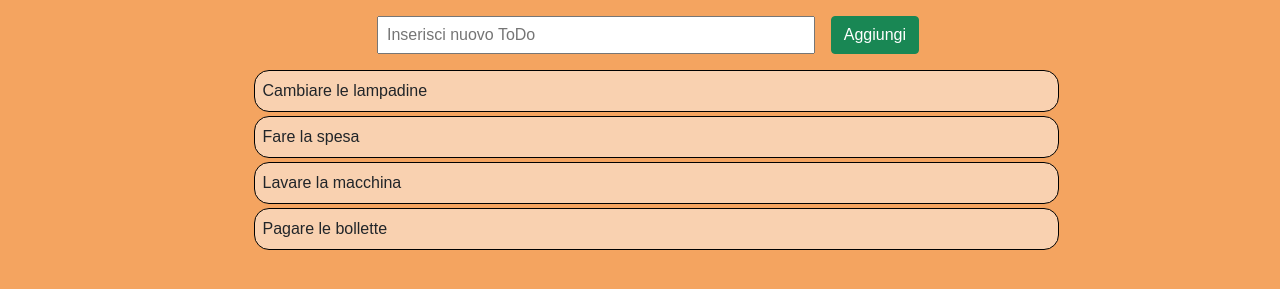
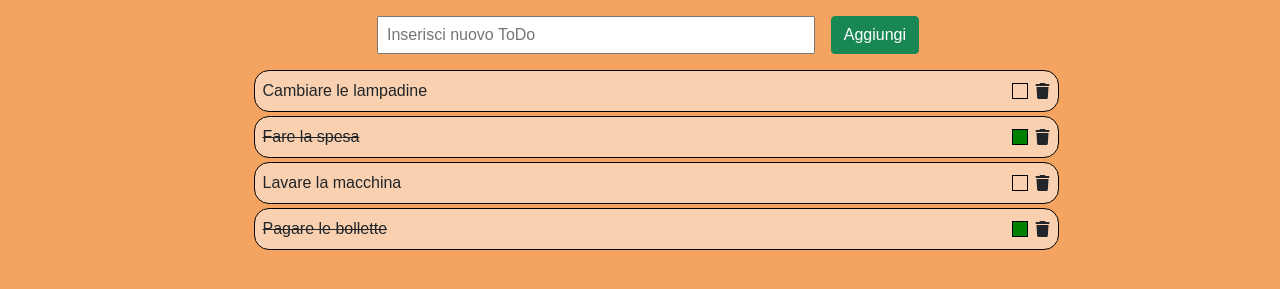
Before and after one commit to Bonu93/vue-todolist, a plain HTML site: page index.html in a window 1280 px wide. Shown: the part 257-546 px from the top of the page. Drawn offline with nearby package versions, Linux system fonts and the light colour scheme.

Commit message:
add toggle on complete todos

```diff
--- a/css/main.css
+++ b/css/main.css
@@ -24,3 +24,21 @@ body {
     border: 1px solid black;
     border-radius: 15px;
 }
+
+.todo .text {
+    cursor: pointer;
+}
+
+.check-complete {
+    width: 1rem;
+    height: 1rem;
+    border: 1px solid black;
+}
+
+.done > .check-complete {
+    background-color: green;
+}
+
+.done.text {
+    text-decoration: line-through;
+}
--- a/index.html
+++ b/index.html
@@ -24,8 +24,21 @@
             </div>
             <div class="todo-list w-75">
                 <ul class="todos">
-                    <li v-for="todo in todos" class="todo d-flex justify-content-between mb-1 p-2">
-                        <div>{{ todo.text }}</div>
+                    <li v-for="(todo, i) in todos" class="todo d-flex justify-content-between mb-1 p-2">
+                        <div class="text
+                         d-flex
+                         align-items-center
+                        flex-grow-1
+                        justify-content-between"
+                        :class="{done: todo.completed}"
+                        @click="toggleComplete(todos, i)"
+                        >
+                            {{ todo.text }}
+                            <div class="check-complete mx-2"></div>
+                        </div>
+                        <div class="cta d-flex align-items-center">
+                            <i class="fas fa-trash"></i>
+                        </div>
                     </li>
                 </ul>
 
--- a/main.js
+++ b/main.js
@@ -18,7 +18,7 @@ const app = new Vue({
 
             {
                 text: 'Lavare la macchina',
-                completed: true,
+                completed: false,
             },
 
             {
@@ -30,6 +30,8 @@ const app = new Vue({
     },
 
     methods: {
-
+        toggleComplete(array, index) {
+            this.array[index].completed = !this.array[index].completed;
+        }
     },
 })
```
